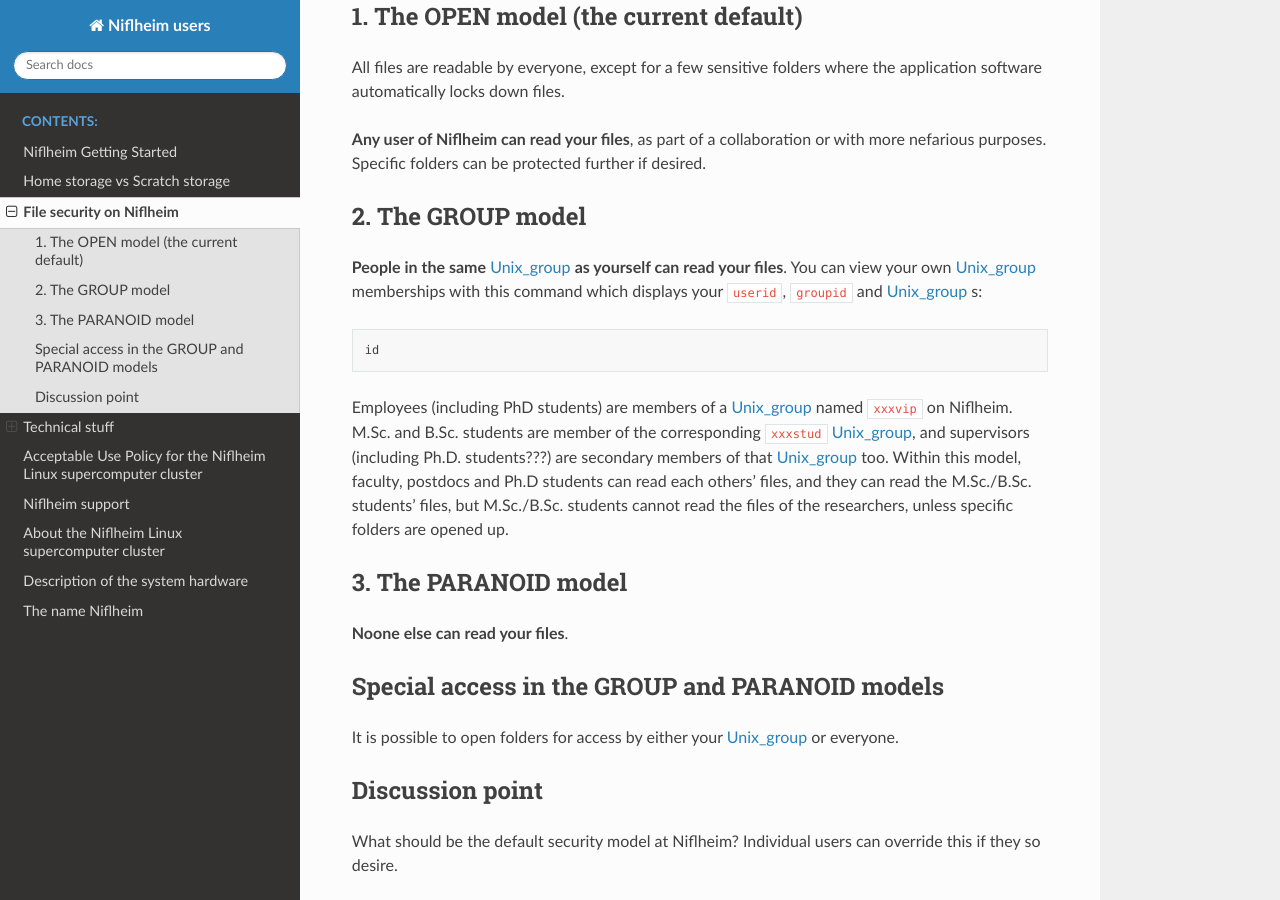
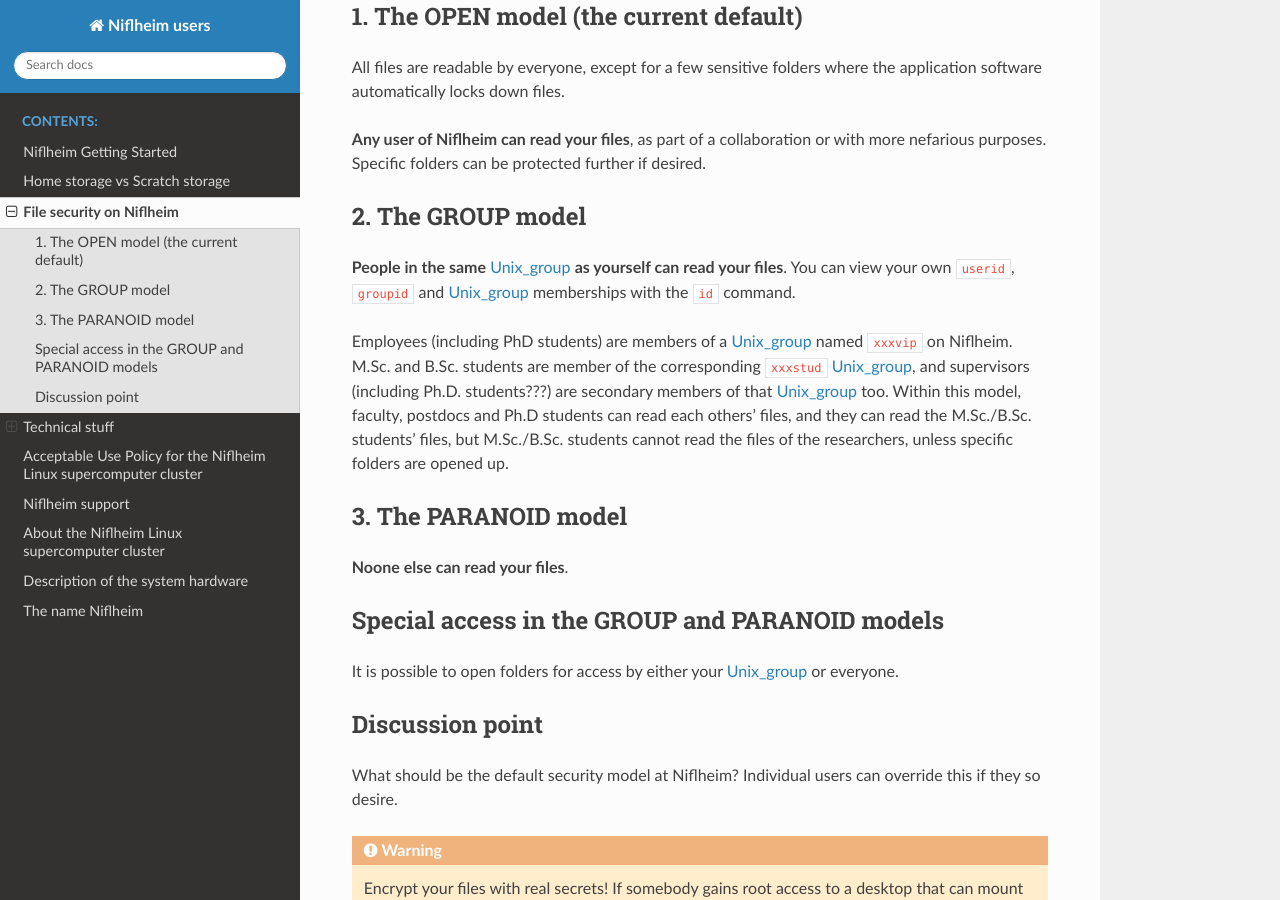
Before and after one commit to OleHolmNielsen/Niflheim_users, a Sphinx documentation site: the page built from docs/File_security_on_Niflheim.rst, in a window 1280 px wide and 900 px high, scrolled down 352 px. Built offline with Sphinx 7.4.7 and the Read the Docs theme 3.1.0, drawn with Linux system fonts in a browser that asks for light colours.

Commit message:
Minor edit

```diff
--- a/docs/File_security_on_Niflheim.rst
+++ b/docs/File_security_on_Niflheim.rst
@@ -21,12 +21,7 @@
 -------------------
 
 **People in the same** Unix_group_ **as yourself can read your files**.
-You can view your own Unix_group_ memberships with this command which displays
-your ``userid``, ``groupid`` and Unix_group_ s:
-
-.. code-block:: bash
-
-   id
+You can view your own ``userid``, ``groupid`` and Unix_group_ memberships with the ``id`` command.
 
 Employees (including PhD students) are members of a Unix_group_ named ``xxxvip`` on Niflheim.
 M.Sc. and B.Sc. students are member of the corresponding ``xxxstud`` Unix_group_,
```
